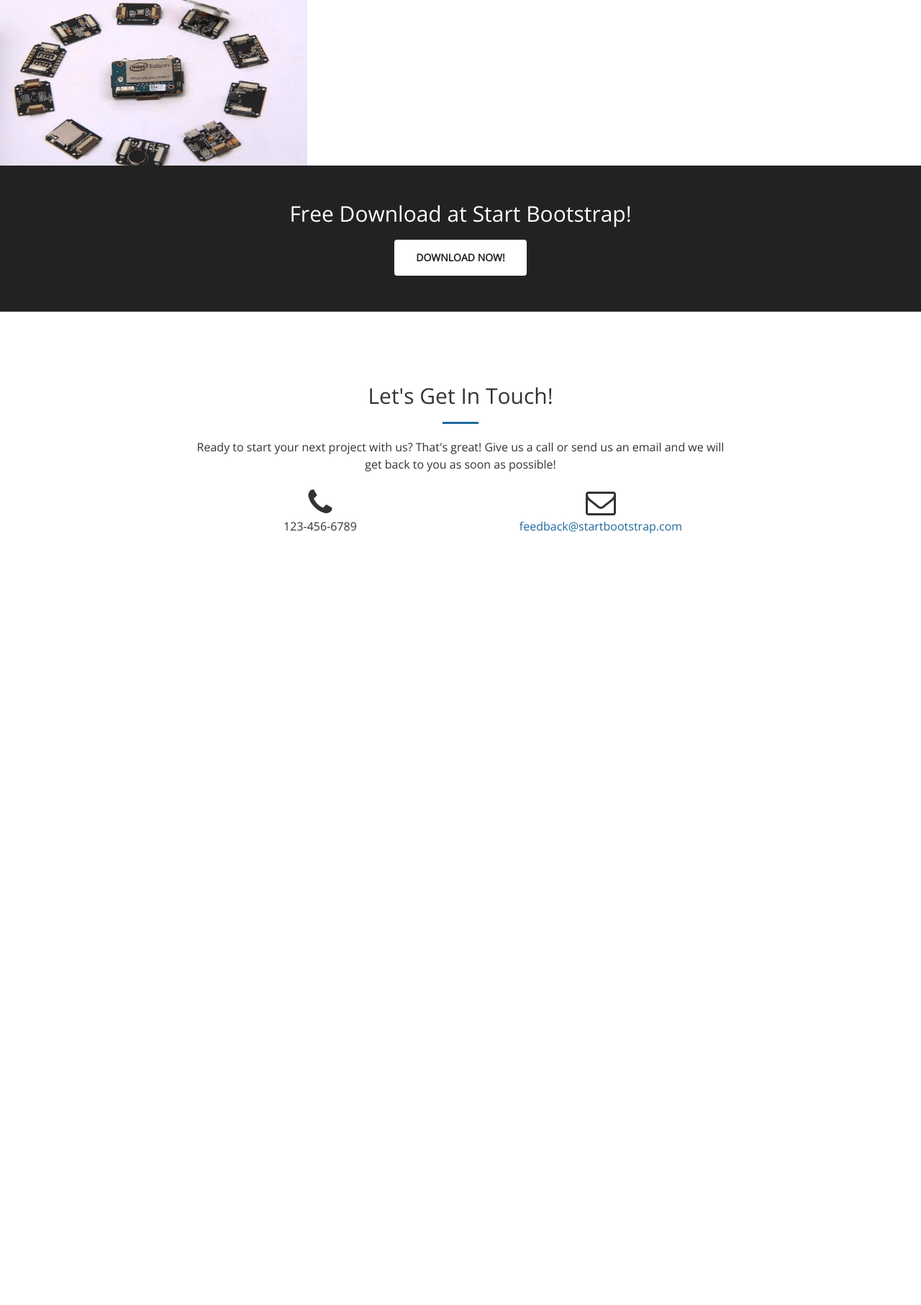
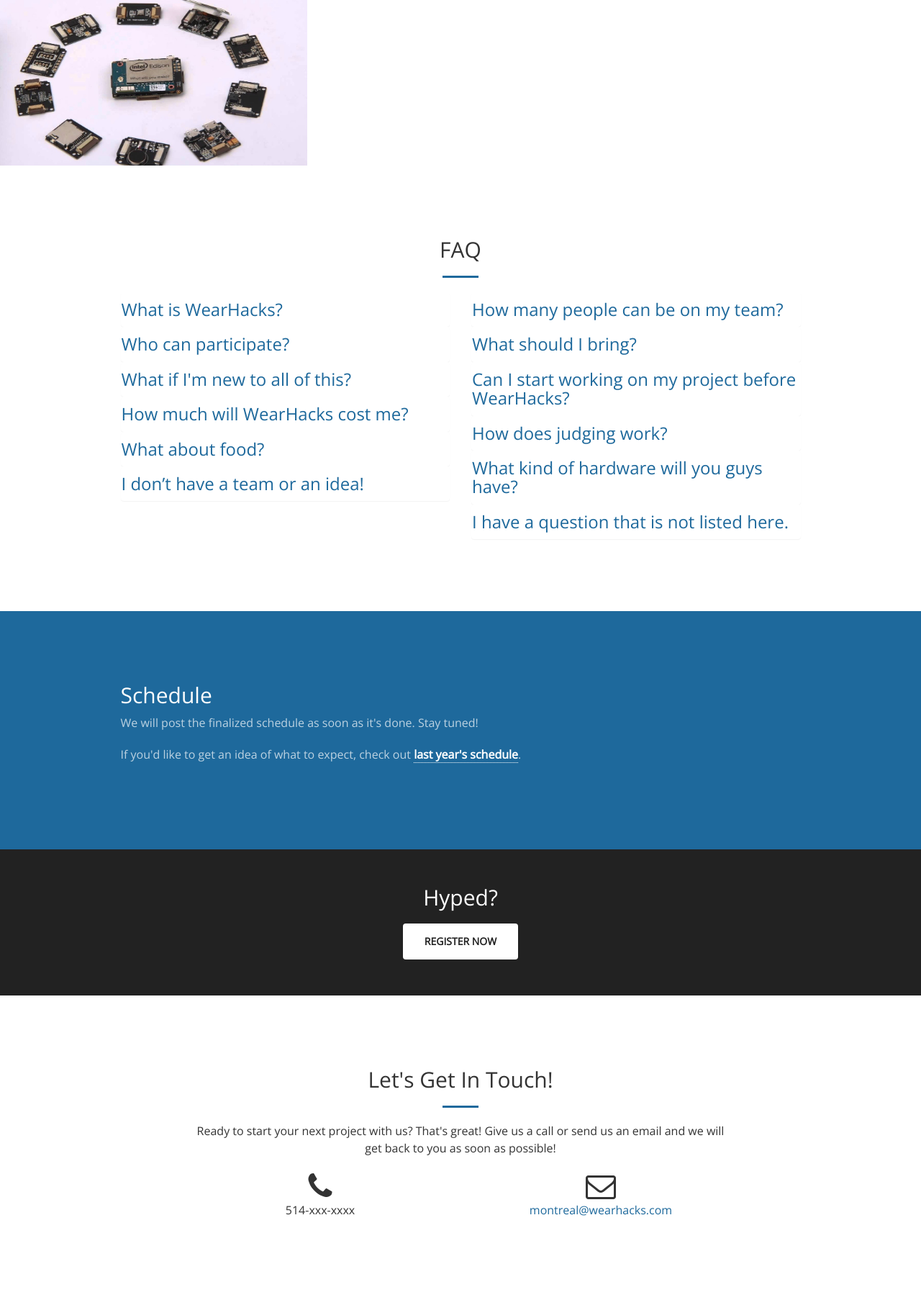
Before and after one commit to eleyine/WearHacks-Website, a Django app: page / in a window 1280 px wide. Shown: the part 2680-4493 px from the top of the page at 72% size. Before the commit the page ends 3421 px from the top, so only its background shows below. Run offline with Django 3.2, Linux system fonts and the light colour scheme; style sheets or scripts are compiled from the project's sources; some libraries are stand-ins or nearby versions.

Commit message:
first iteration of faq + schedule

```diff
--- a/static/javascripts/script.js
+++ b/static/javascripts/script.js
@@ -0,0 +1,4 @@
+(function($) {
+    "use strict"; // Start of use strict
+
+})(jQuery); // End of use strict
--- a/static/stylesheets/less/styles.less
+++ b/static/stylesheets/less/styles.less
@@ -14,13 +14,6 @@
 
 
 header {
-    // .cycle-slideshow {
-    //     border: 1px solid red;
-    // }
-//     .slideshow { width: 80%; height: 300px; margin: auto; border: 1px solid #bbb; background: #ffc }
-// .slideshow img {
-//     display: block;
-// }
     @background-color: rgb(53, 43, 78);
     .gradient (@startColor: darken(@background-color, 5%), @endColor: #000);
     .background {
@@ -160,3 +153,31 @@
         }
     }
 }
+
+#faq {
+    .panel {
+        margin-bottom: 0;
+
+        h3 {
+            margin-top: 10px;
+        }
+
+        p {
+            margin-bottom: 0;
+        }
+    }
+}
+
+#schedule {
+    a {
+        color: white;
+        font-weight: bold;
+        border-bottom: 1px dotted white;
+
+        &:hover {
+            color: white;
+            text-decoration: none;
+            border-bottom: 1px solid white;
+        }
+    }
+}
--- a/templates/contact.html
+++ b/templates/contact.html
@@ -1,8 +1,8 @@
     <aside class="bg-dark">
         <div class="container text-center">
             <div class="call-to-action">
-                <h2>Free Download at Start Bootstrap!</h2>
-                <a href="#" class="btn btn-default btn-xl wow tada">Download Now!</a>
+                <h2>Hyped?</h2>
+                <a href="#" class="btn btn-default btn-xl wow bounceIn">Register Now</a>
             </div>
         </div>
     </aside>
@@ -17,11 +17,11 @@
                 </div>
                 <div class="col-lg-4 col-lg-offset-2 text-center">
                     <i class="fa fa-phone fa-3x wow bounceIn"></i>
-                    <p>123-456-6789</p>
+                    <p>514-xxx-xxxx</p>
                 </div>
                 <div class="col-lg-4 text-center">
                     <i class="fa fa-envelope-o fa-3x wow bounceIn" data-wow-delay=".1s"></i>
-                    <p><a href="mailto:your-email@your-domain.com">feedback@startbootstrap.com</a></p>
+                    <p><a href="mailto:montreal@wearhacks.com">montreal@wearhacks.com</a></p>
                 </div>
             </div>
         </div>
--- a/templates/faq.html
+++ b/templates/faq.html
@@ -0,0 +1,216 @@
+<section id="faq">
+  <div class="container">
+    <div class="row">
+      <div class="col-lg-12 text-center">
+          <h2 class="section-heading">FAQ</h2>
+          <hr class="primary">
+      </div>
+    </div>
+    <div class="row">
+      <div class="col-xs-12 col-sm-offset-1 col-sm-5 ">
+        <div class="accordion" id="accordion2">
+          <div class="accordion-group panel">
+            <div class="accordion-heading">
+              <a class="accordion-toggle" data-toggle="collapse" data-parent="#accordion2" href="#collapseOne">
+              <h3>
+                What is WearHacks?
+              </h3>
+              </a>
+            </div>
+            <div id="collapseOne" class="accordion-body collapse">
+              <div class="accordion-inner">
+                <p>
+                WearHacks is an international, student run hackathon held in Montreal. A hackathon is an event where teams build cool stuff together for 36 hours- sleep is optional, making awesome things is not. WearHacks is focused on wearable and connected technologies.
+                </p>
+              </div>
+            </div>
+          </div>
+          <div class="accordion-group panel">
+            <div class="accordion-heading">
+              <a class="accordion-toggle" data-toggle="collapse" data-parent="#accordion2" href="#collapseTwo">
+              <h3>
+                Who can participate?
+              </h3>
+              </a>
+            </div>
+            <div id="collapseTwo" class="accordion-body collapse">
+              <div class="accordion-inner">
+                <p>
+                Anyone from anywhere in the world can attend WearHacks. You don't have to be a programming or hardware whiz. We don’t even care about your major or area of study. If you want to learn about wearable technologies technologies, build something awesome and work with some of the brightest young minds out there, we want you at WearHacks.
+                </p>
+              </div>
+            </div>
+          </div>
+          <!-- NEW QUESTION -->
+          <div class="accordion-group panel">
+            <div class="accordion-heading">
+              <a class="accordion-toggle" data-toggle="collapse" data-parent="#accordion2" href="#collapseThree">
+              <h3>
+                What if I'm new to all of this?
+              </h3>
+              </a>
+            </div>
+            <div id="collapseThree" class="accordion-body collapse">
+              <div class="accordion-inner">
+                <p>
+                No worries. It's definitely a plus to have prior coding or technical experience, but it's not a requirement. We'll have talks, mentors and workshops to help you with your project- Hackathons can be a great place to learn new skills in a short amount of time. Just come eager to learn, excited to meet lots of awesome people and most importantly, come ready to build.
+                </p>
+              </div>
+            </div>
+          </div>
+          <!-- NEW QUESTION -->
+          <div class="accordion-group panel">
+            <div class="accordion-heading">
+              <a class="accordion-toggle" data-toggle="collapse" data-parent="#accordion2" href="#collapseFour">
+              <h3>
+                How much will WearHacks cost me?
+              </h3>
+              </a>
+            </div>
+            <div id="collapseFour" class="accordion-body collapse">
+              <div class="accordion-inner">
+                <p>
+                For the first 180 persons, WearHacks will absolutely free! Price of admission is a "can do" attitude and a burning desire to get shit done. After that first 180 tickets are gone, the price will be $15 a ticket, with a *wink* special discount for student hackers. Contact us to get the discount code. :)
+                </p>
+              </div>
+            </div>
+          </div>
+          <!-- NEW QUESTION -->
+          <div class="accordion-group panel">
+            <div class="accordion-heading">
+              <a class="accordion-toggle" data-toggle="collapse" data-parent="#accordion2" href="#collapseFive">
+              <h3>
+                What about food?
+              </h3>
+              </a>
+            </div>
+            <div id="collapseFive" class="accordion-body collapse">
+              <div class="accordion-inner">
+                <p>
+                We've got that covered. Breakfast, lunch, dinner, snacks and drinks will be served. Locally sourced. Completely free.
+                </p>
+              </div>
+            </div>
+          </div>
+          <!-- NEW QUESTION -->
+          <div class="accordion-group panel">
+            <div class="accordion-heading">
+              <a class="accordion-toggle" data-toggle="collapse" data-parent="#accordion2" href="#collapseSix">
+              <h3>
+                I don’t have a team or an idea!
+              </h3>
+              </a>
+            </div>
+            <div id="collapseSix" class="accordion-body collapse">
+              <div class="accordion-inner">
+                <p>
+                Not a problem. Sign up on the WearHacks SparkBoard. You can join projects if you don't have an idea or create a project if you have an idea but no team. Either way, you're good to go!
+                </p>
+              </div>
+            </div>
+          </div>
+        </div>
+      </div>
+      <div class="col-xs-12 col-sm-5 ">
+        <div class="accordion" id="accordion3">
+          <!-- NEW QUESTION -->
+          <div class="accordion-group panel">
+            <div class="accordion-heading">
+              <a class="accordion-toggle" data-toggle="collapse" data-parent="#accordion3" href="#collapseSeven">
+              <h3>
+                How many people can be on my team?
+              </h3>
+              </a>
+            </div>
+            <div id="collapseSeven" class="accordion-body collapse">
+              <div class="accordion-inner">
+                <p>
+                We do not have any specific requirements for team sizes, but keep in mind that the bigger your team the harder it will be to manage. We recommend a maximum team size of four people and encourage diversity.
+                </p>
+              </div>
+            </div>
+          </div>
+          <!-- NEW QUESTION -->
+          <div class="accordion-group panel">
+            <div class="accordion-heading">
+              <a class="accordion-toggle" data-toggle="collapse" data-parent="#accordion3" href="#collapseEight">
+              <h3>
+                What should I bring?
+              </h3>
+              </a>
+            </div>
+            <div id="collapseEight" class="accordion-body collapse">
+              <div class="accordion-inner">
+                <p>
+                A laptop and cables/chargers are the essentials. If you have a hardware hack in mind that uses kits not being provided, then bring along the needed components! You can also bring your sleeping bag and toiletries.
+                </p>
+              </div>
+            </div>
+          </div>
+          <!-- NEW QUESTION -->
+          <div class="accordion-group panel">
+            <div class="accordion-heading">
+              <a class="accordion-toggle" data-toggle="collapse" data-parent="#accordion3" href="#collapseNine">
+              <h3>
+                Can I start working on my project before WearHacks?
+              </h3>
+              </a>
+            </div>
+            <div id="collapseNine" class="accordion-body collapse">
+              <div class="accordion-inner">
+                <p>
+                The short answer is no. The long answer is that you can create projects and discuss your ideas on the WearHacks SparkBoard. We do not encourage participants to work on pre-existing projects as this goes against the spirit of hackathons. However, you can definitely familiarize yourself with the APIs, libraries and kits that you want to work on. We'll also be providing more info about the APIs that our sponsors will be providing, so stay tuned!
+                </p>
+              </div>
+            </div>
+          </div>
+          <!-- NEW QUESTION -->
+          <div class="accordion-group panel">
+            <div class="accordion-heading">
+              <a class="accordion-toggle" data-toggle="collapse" data-parent="#accordion3" href="#collapseTen">
+              <h3>
+                How does judging work?
+              </h3>
+              </a>
+            </div>
+            <div id="collapseTen" class="accordion-body collapse">
+              <div class="accordion-inner">
+                <p>
+                A group of judges will rate the hacks based on creativity, technical difficulty, design, and usefulness. Sponsors also evaluate projects that are competing for their respective prizes based on their own criteria. The top 10 overall projects will go to a final round of judging, where teams will demo what they built in front of all the judges and participants. We will be posting more details about our judges and judging categories closer to the event, along with what prizes are up for grabs.
+                </p>
+              </div>
+            </div>
+          </div>
+          <!-- NEW QUESTION -->
+          <div class="accordion-group panel">
+            <div class="accordion-heading">
+              <a class="accordion-toggle" data-toggle="collapse" data-parent="#accordion3" href="#collapseEleven">
+              <h3>
+                What kind of hardware will you guys have?
+              </h3>
+              </a>
+            </div>
+            <div id="collapseEleven" class="accordion-body collapse">
+              <div class="accordion-inner">
+                <p>So far we've got the following kits available for WearHacks:</p><p><a href="https://www.thalmic.com/en/myo/">Thalmic Myo</a></p><p><a href="https://www.mbientlab.com/">MetaWear</a></p><p><a href="http://estimote.com/">Estimote</a></p><p><a href="http://hellonod.com/">Nod Ring</a></p><p><a href="http:http://www.oculusvr.com/">Oculus Rift</a></p><p><a href="https://intelligentheadset.com/">Intelligent Headset</a></p><p><a href="http://devicefactory.com/df1/">DF1</a></p><p><a href="http://www.choosemuse.com/">Muse Headband</a></p>
+              </div>
+            </div>
+          </div>
+          <!-- NEW QUESTION -->
+          <div class="accordion-group panel">
+            <div class="accordion-heading">
+              <a class="accordion-toggle" data-toggle="collapse" data-parent="#accordion3" href="#collapseTwelve">
+                <h3>I have a question that is not listed here. </h3>
+              </a>
+            </div>
+            <div id="collapseTwelve" class="accordion-body collapse">
+              <div class="accordion-inner">
+                <p>Feel free to reach out to us on twitter, facebook or email with any questions.</p>
+              </div>
+            </div>
+          </div>
+        </div>
+      </div>
+    </div>
+  </div>
+</section>
--- a/templates/javascripts.html
+++ b/templates/javascripts.html
@@ -15,6 +15,8 @@
 
 <!-- Twitter Bootstrap JavaScript -->
 <script type="text/javascript" src="{% static 'bower_components/bootstrap/dist/js/bootstrap.js' %}"></script>
+<script type="text/javascript" src="{% static 'bower_components/bootstrap/js/collapse.js' %}"></script>
+<script type="text/javascript" src="{% static 'bower_components/bootstrap/js/transition.js' %}"></script>
 <!-- <script type="text/javascript" src="{% static 'bower_components/bootstrap3-dialog/dist/js/bootstrap-dialog.min.js' %}"></script>
 <script type="text/javascript" src="{% static 'bower_components/bootstrap3-typeahead/bootstrap3-typeahead.js' %}"></script>
 <script type="text/javascript" src="{% static 'bower_components/jasny-bootstrap/dist/js/jasny-bootstrap.min.js' %}"></script> -->
--- a/templates/navigation.html
+++ b/templates/navigation.html
@@ -24,6 +24,9 @@
                     <a class="page-scroll" href="#hardware">Hardware</a>
                 </li>
                 <li>
+                    <a class="page-scroll" href="#faq">FAQ</a>
+                </li>
+                <!-- <li>
                     <a class="page-scroll" href="#sponsors">Sponsors</a>
                 </li>
                 <li>
@@ -31,16 +34,16 @@
                 </li>
                 <li>
                     <a class="page-scroll" href="#mentors">Mentors</a>
-                </li>
+                </li>  -->
                 <li>
                     <a class="page-scroll" href="#schedule">Schedule</a>
                 </li>
-                <li>
+                <!-- <li>
                     <a class="page-scroll" href="#venue">Venue</a>
                 </li>
                 <li>
                     <a class="page-scroll" href="#organizers">Team</a>
-                </li>
+                </li> -->
                 <li>
                     <a class="page-scroll" href="#contact">Contact</a>
                 </li>
--- a/templates/schedule.html
+++ b/templates/schedule.html
@@ -0,0 +1,12 @@
+<section class="bg-primary" id="schedule">
+    <div class="container">
+        <div class="row">
+            <div class="col-xs-10 col-xs-offset-1 col-sm-8 text-left">
+                <h2 class="section-heading">Schedule</h2>
+                <!-- <hr class="light"> -->
+                <p class="text-faded">We will post the finalized schedule as soon as it's done. Stay tuned!</p>
+                <p class="text-faded"> If you'd like to get an idea of what to expect, check out <a class="text-primary" href="http://montreal.wearhacks.com/#schedule">last year's  schedule</a>.</p>
+            </div>
+        </div>
+    </div>
+</section>
```
